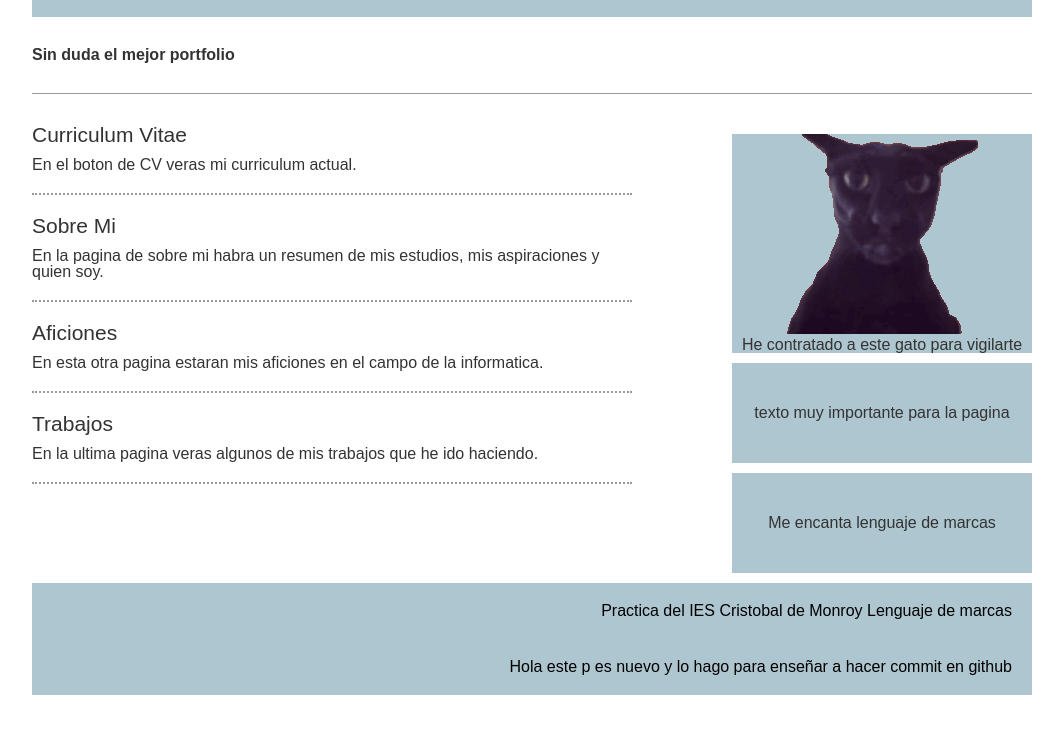
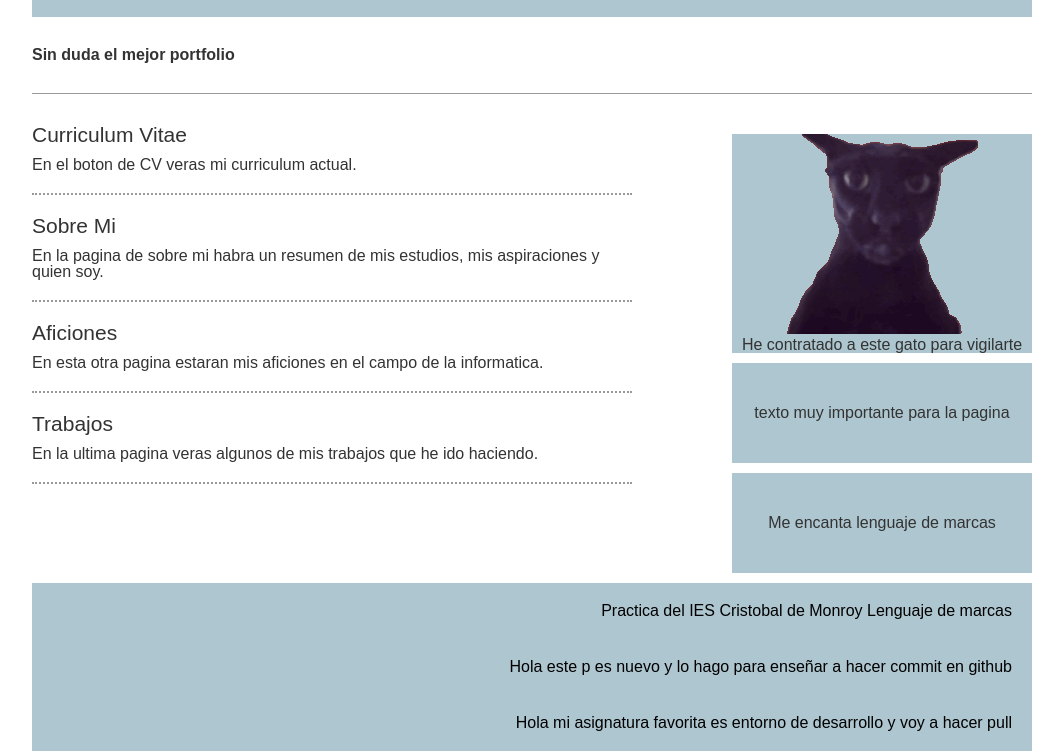
Before and after one commit to oscarucedavazquez/oscarucedavazquez.github.io, a website: page HTML/index.html in a window 1280 px wide. Shown: the part 63-814 px from the top of the page, without its empty margins (108-1171 px from the left). Drawn offline with Linux system fonts and the light colour scheme.

Commit message:
Update index.html

```diff
--- a/HTML/index.html
+++ b/HTML/index.html
@@ -55,9 +55,8 @@
 	<footer>
 		<p>Practica del IES Cristobal de Monroy Lenguaje de marcas</p>
 		<p>Hola este p es nuevo y lo hago para enseñar a hacer commit en github</p>
+		<p>Hola mi asignatura favorita es entorno de desarrollo y voy a hacer pull</p>
 	</footer>
-
-
 </body>
 
 </html>
```
